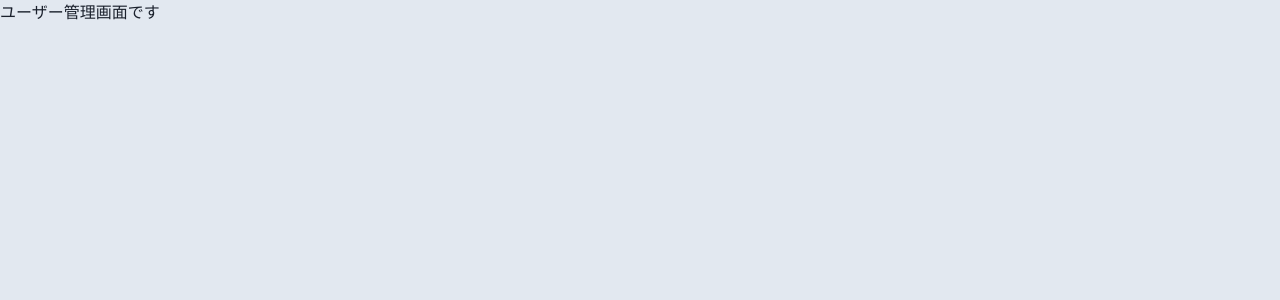
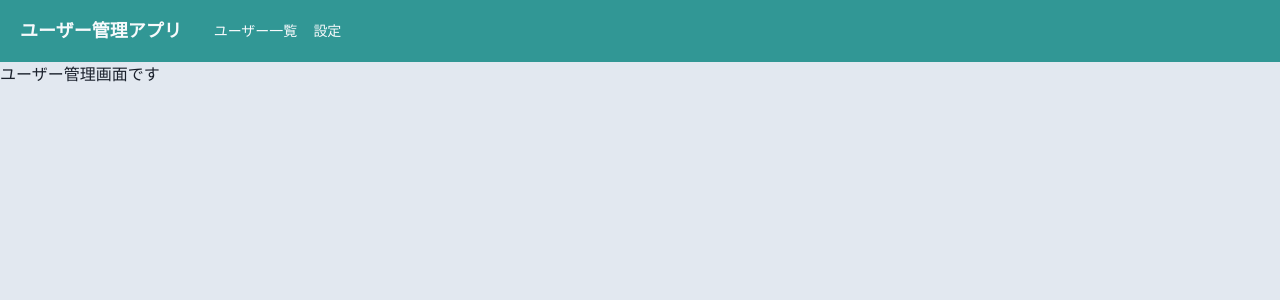
Before and after one commit to m-shimizu-f-50/react-user-sample-app2, a React (Create React App) app: page /home/user_management in a window 1280 px wide. Shown: the top 300 px of the page. Built offline with nearby package versions, Linux system fonts and the light colour scheme.

Commit message:
ヘッダー作成

```diff
--- /dev/null
+++ b/src/components/organisms/layout/Header.tsx
@@ -0,0 +1,69 @@
+import {
+  Box,
+  Button,
+  Drawer,
+  DrawerBody,
+  DrawerContent,
+  DrawerOverlay,
+  Flex,
+  Heading,
+  IconButton,
+  Link,
+  useDisclosure
+} from "@chakra-ui/react";
+import { memo, VFC } from "react";
+import { HamburgerIcon } from "@chakra-ui/icons";
+
+export const Header: VFC = memo(() => {
+  const { isOpen, onOpen, onClose } = useDisclosure();
+  return (
+    <>
+      <Flex
+        as="nav"
+        bg="teal.500"
+        color="gray.50"
+        align="center"
+        justify="space-between"
+        padding={{ base: 3, md: 5 }}
+      >
+        <Flex align="center" as="a" mr={8} _hover={{ cursor: "pointer" }}>
+          <Heading as="h1" fontSize={{ base: "md", md: "lg" }}>
+            ユーザー管理アプリ
+          </Heading>
+        </Flex>
+        <Flex
+          align="center"
+          fontSize="sm"
+          flexGrow={2}
+          display={{ base: "none", md: "flex" }}
+        >
+          <Box pr={4}>
+            <Link>ユーザー一覧</Link>
+          </Box>
+          <Box pr={4}>
+            <Link>設定</Link>
+          </Box>
+        </Flex>
+        <IconButton
+          aria-label="メニューボタン"
+          icon={<HamburgerIcon />}
+          size="sm"
+          variant="unstyled"
+          display={{ base: "block", md: "none" }}
+          onClick={onOpen}
+        />
+      </Flex>
+      <Drawer placement="left" size="xs" onClose={onClose} isOpen={isOpen}>
+        <DrawerOverlay>
+          <DrawerContent>
+            <DrawerBody p={0} bg="gray.100">
+              <Button w="100%">TOP</Button>
+              <Button w="100%">ユーザー一覧</Button>
+              <Button w="100%">設定</Button>
+            </DrawerBody>
+          </DrawerContent>
+        </DrawerOverlay>
+      </Drawer>
+    </>
+  );
+});
--- /dev/null
+++ b/src/components/templates/HeaderLayout.tsx
@@ -0,0 +1,16 @@
+import { memo, ReactNode, VFC } from "react";
+import { Header } from "../organisms/layout/Header";
+
+type Props = {
+  children: ReactNode;
+};
+
+export const HeaderLayout: VFC<Props> = memo((props) => {
+  const { children } = props;
+  return (
+    <>
+      <Header />
+      {children}
+    </>
+  );
+});
--- a/src/router/Router.tsx
+++ b/src/router/Router.tsx
@@ -4,6 +4,7 @@
 import { Login } from "../components/pages/Login";
 import { homeRoutes } from "./HomeRoutes";
 import { Page404 } from "../components/pages/Page404";
+import { HeaderLayout } from "../components/templates/HeaderLayout";
 
 export const Router: VFC = memo(() => {
   return (
@@ -21,7 +22,7 @@
                 exact={route.exact}
                 path={`${url}${route.path}`}
               >
-                {route.children}
+                <HeaderLayout>{route.children}</HeaderLayout>
               </Route>
             ))}
           </Switch>
```
